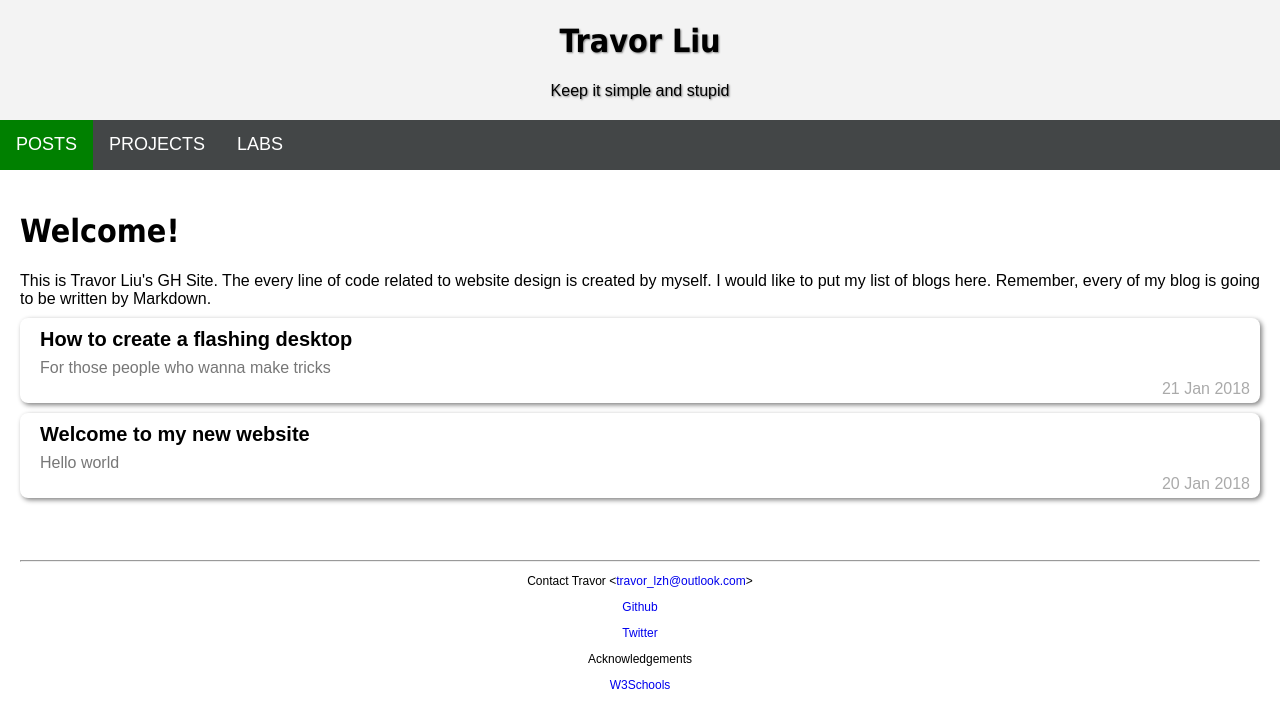
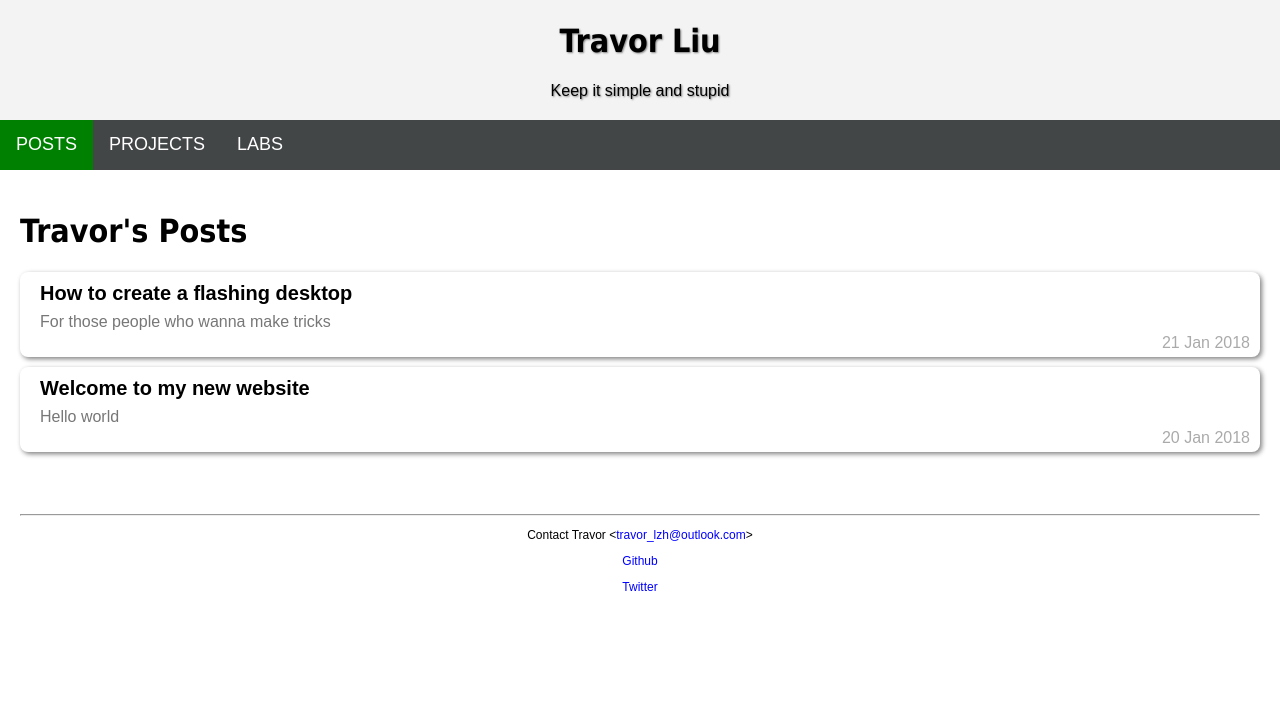
Before and after one commit to TravorLZH/travorlzh.github.io-old, a Jekyll site: the page built from home.html, in a window 1280 px wide. Shown: the top 728 px of the page. Built offline with Jekyll 4.4.1, drawn with Linux system fonts in a browser that asks for light colours; grey boxes are pictures that could not be loaded.

Commit message:
Improvement

```diff
--- a/_layouts/modern.html
+++ b/_layouts/modern.html
@@ -61,8 +61,6 @@
 						<p>Contact Travor &#060;<a href="mailto:travor_lzh@outlook.com">travor_lzh@outlook.com</a>&#062;</p>
 						<p><a href="https://github.com/TravorLZH">Github</a></p>
 						<p><a href="https://twitter.com/Travor_LZH">Twitter</a></p>
-						<p>Acknowledgements<p>
-						<a href="http://w3schools.com/">W3Schools</a>
 						</ul>
 					</div>
 				</span>
--- a/assets/css/index.css
+++ b/assets/css/index.css
@@ -2,6 +2,10 @@ body {
 	text-align: center;
 	text-shadow: 1px 1px 2px grey;
 }
+footer{
+	position: absolute;
+	bottom: 0;
+}
 a{
 	text-decoration: none;
 }
--- a/assets/css/styles.css
+++ b/assets/css/styles.css
@@ -5,7 +5,11 @@ body{
 	margin: 0;
 }
 a{
+	color: blue;
 	text-decoration: none;
+}
+a:active{
+	color: red;
 }
 h1,h2,h3,h4,h5,h6 {
 	font-family: Tahoma;
@@ -112,3 +116,6 @@ h1,h2,h3,h4,h5,h6 {
 	position: absolute;
 	left: 50%;
 }
+h2 a{
+	color: black;
+}
--- a/home.html
+++ b/home.html
@@ -1,11 +1,10 @@
 ---
 title: Home
-mtitle: Welcome!
+mtitle: Travor's Posts
 layout: modern
 nav: 0
 ---
 <link rel="stylesheet" href="assets/css/post.css"/>
-This is Travor Liu's GH Site. The every line of code related to website design is created by myself. I would like to put my list of blogs here. Remember, every of my blog is going to be written by Markdown.
 {% for post in site.posts %}
 	<div class="article">
 		<a href="{{ post.url }}">{{ post.title }}</a>
--- a/projects.html
+++ b/projects.html
@@ -5,4 +5,4 @@ nav: 1
 mtitle: Travor's Projects
 ---
 <h2><a href="https://github.com/TravorLZH/LearnOS">OS Tutorial</a></h2>
-This repo is a mirror of my work in study of Operating System. You may build those code by <b>make</b> or using <b>nasm -fbin foo.asm -o bar.bin</b> I hope the code would help more people in learning of Operating System. I also put the document <b>os-dev.pdf</b> that I learned OS from in the root directory.
+This repo is a mirror of my work in study of Operating System. You may build those code by <code>make</code> or using <code>nasm -fbin foo.asm -o bar.bin</code> I hope the code would help more people in learning of Operating System. I also put the document <code>os-dev.pdf</code> that I learned OS from in the root directory.
```
Also changed, not shown: index.html (+5 -2 lines).
